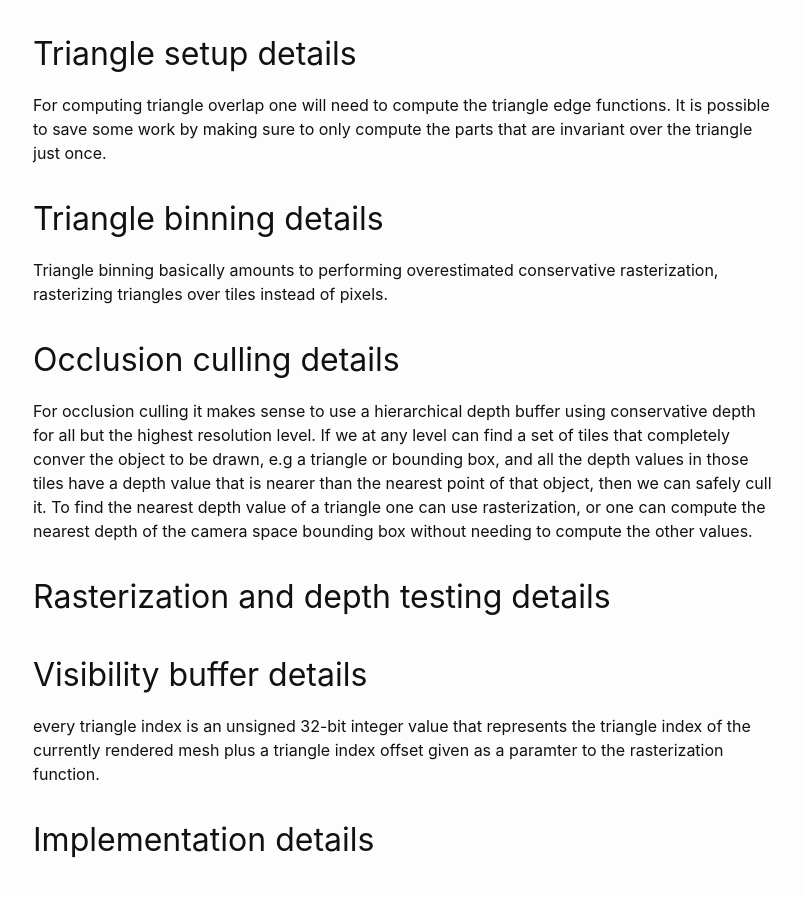
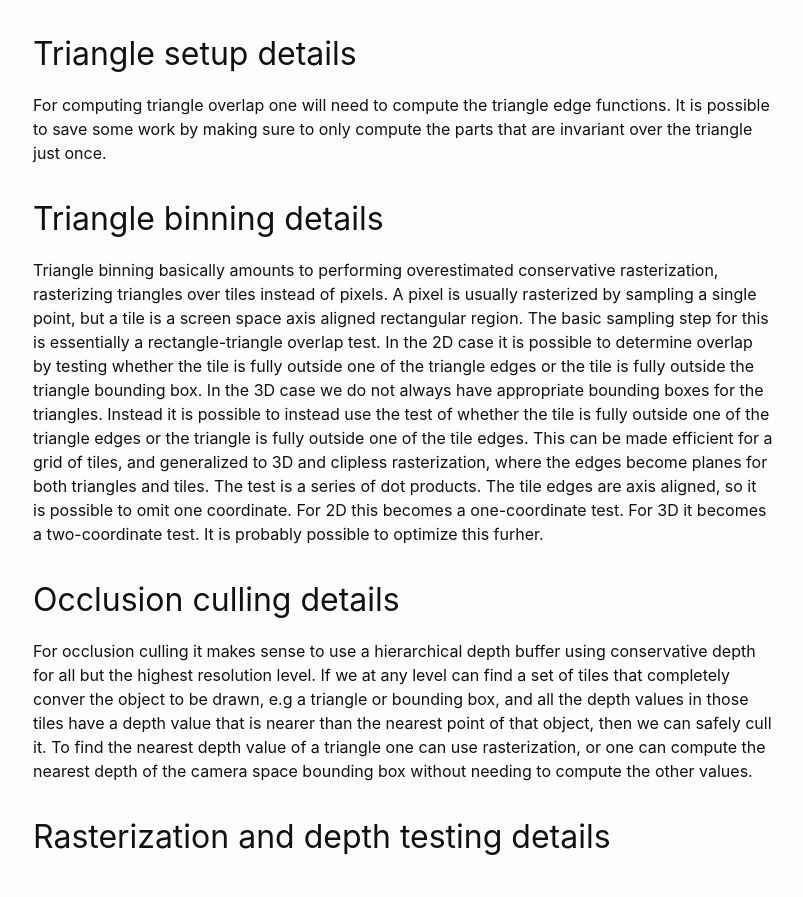
Before and after one commit to torgeiba/torgeiba.github.io, a Jekyll site: the page built from _posts/2023-02-10-rasterization-software-rasterization-project.md, in a window 1280 px wide and 900 px high, scrolled down 2073 px. Shown: the top 897 px of the window, without its empty margins (237-1040 px from the left). Built offline with Jekyll 4.4.1, drawn with Linux system fonts in a browser that asks for light colours; our own code applies the rules of GitHub Pages for plain Markdown files.

Commit message:
Update 2023-02-10-rasterization-software-rasterization-project.md

```diff
--- a/_posts/2023-02-10-rasterization-software-rasterization-project.md
+++ b/_posts/2023-02-10-rasterization-software-rasterization-project.md
@@ -56,6 +56,14 @@ that are invariant over the triangle just once.
 ## Triangle binning details
 
 Triangle binning basically amounts to performing overestimated conservative rasterization, rasterizing triangles over tiles instead of pixels.
+A pixel is usually rasterized by sampling a single point, but a tile is a screen space axis aligned rectangular region.
+The basic sampling step for this is essentially a rectangle-triangle overlap test.
+In the 2D case it is possible to determine overlap by testing whether the tile is fully outside one of the triangle edges or the tile is fully outside the
+triangle bounding box. In the 3D case we do not always have appropriate bounding boxes for the triangles.
+Instead it is possible to instead use the test of whether the tile is fully outside one of the triangle edges or the triangle is fully outside one of the tile edges.
+This can be made efficient for a grid of tiles, and generalized to 3D and clipless rasterization, where the edges become planes for both triangles and tiles.
+The test is a series of dot products. The tile edges are axis aligned, so it is possible to omit one coordinate. For 2D this becomes a one-coordinate test.
+For 3D it becomes a two-coordinate test. It is probably possible to optimize this furher.
 
 ## Occlusion culling details
 
```
